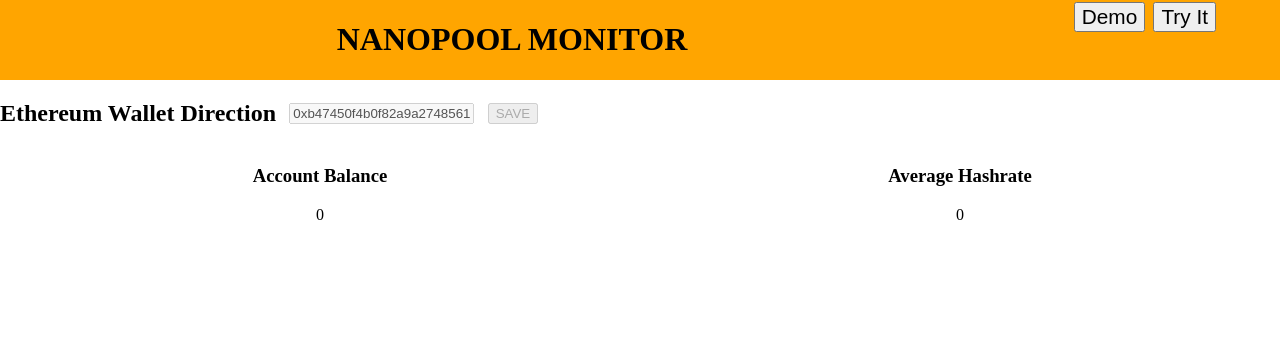
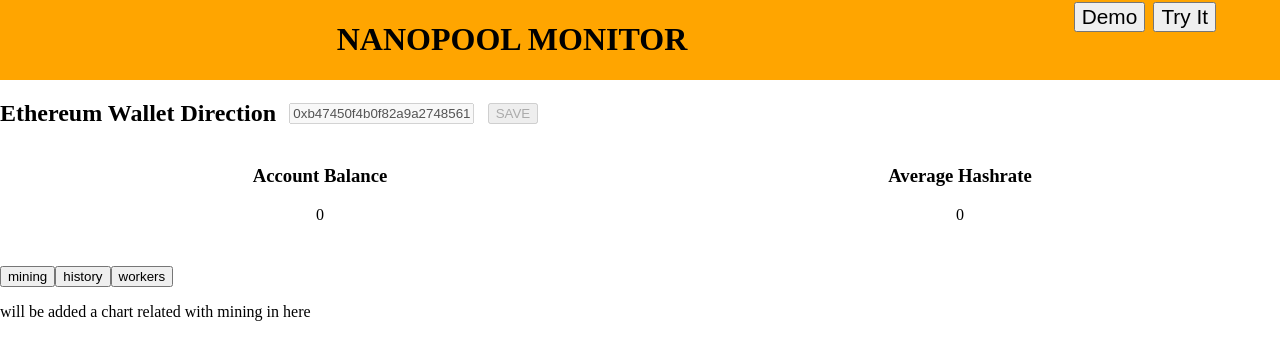
Before and after one commit to JuanOrtiz9492/twitchWebApp, a React (Create React App) app: page /demo in a window 1280 px wide. Shown: the top 360 px of the page. Built offline with nearby package versions, Linux system fonts and the light colour scheme; no server answers.

Commit message:
created AgrupedView and GeneralStats, thouse components allows to display diferent data that will be recived via ajax

```diff
--- a/src/components/GeneralStats.js
+++ b/src/components/GeneralStats.js
@@ -0,0 +1,27 @@
+import React from 'react'
+import AgrupedView from '../uiComponents/AgrupedView'
+class GeneralStats extends React.Component{
+
+    constructor(props){
+        super(props)
+        this.newView = this.newView.bind(this)
+    }
+
+    newView(index){
+        this.props.updateCurrentView(index)
+    }
+
+    render(){
+        return(
+            <React.Fragment>
+            <button onClick={()=>this.newView(0)}>mining</button>
+            <button onClick={()=>this.newView(1)}>history</button>
+            <button onClick={()=>this.newView(2)}>workers</button>
+            <AgrupedView typeOfView={this.props.typeOfView} text={this.props.typeOfView}/>
+            </React.Fragment>
+            /*getView(this.state.currentView,'mining')*/
+        )
+    }
+
+}
+export default GeneralStats
--- a/src/components/demo.js
+++ b/src/components/demo.js
@@ -3,6 +3,7 @@
 import Navbar from '../uiComponents/navBar'
 import WalletInfo from '../uiComponents/WalletInfo'
 import MinerStats from '../uiComponents/MinerStats'
+import GeneralStats from './GeneralStats'
 
 class Demo extends React.Component{
 
@@ -14,9 +15,12 @@
             hashRate:0,
             walletDir:"0xb47450f4b0f82a9a2748561c6a3f8a781498e2da",
             walletType:"Ethereum",
+            views:["mining","history","workers"],
+            currentView:"mining"
         }
         this.updateBalance = this.updateBalance.bind(this);
         this.updateHashRate = this.updateHashRate.bind(this);
+        this.updateCurrentView = this.updateCurrentView.bind(this)
     }
     componentDidMount(){
         axios.get('https://api.nanopool.org/v1/eth/balance/'+this.state.walletDir).then((response)=>{
@@ -42,7 +46,13 @@
         console.log("hashRate",newHashRate)
         this.setState({hashRate:newHashRate})
     }
-
+    updateCurrentView(index) {
+        this.setState((prevState)=>{
+            return{
+                currentView: prevState.views[index]
+            }
+        });
+    }
     render(){
     return(
         <React.Fragment>
@@ -52,7 +62,7 @@
                         walletDir={this.state.walletDir}
             />
             <MinerStats balance={this.state.balance} hashRate={this.state.hashRate}/>
-
+            <GeneralStats updateCurrentView={this.updateCurrentView} typeOfView={this.state.currentView}/>
         </React.Fragment>
     )
     }
--- /dev/null
+++ b/src/uiComponents/AgrupedView.js
@@ -0,0 +1,22 @@
+import React from 'react'
+import MiningChart from '../uiComponents/MinigChart'
+import MiningHistory from '../uiComponents/MiningHistory'
+import MiningWorkers from '../uiComponents/MiningWorkers'
+
+const AgrupedView =(props)=>{
+    let viewReturned
+    const view={
+
+        'mining':  ()=><MiningChart text={props.text}/>,
+        'history': ()=><MiningHistory text={props.text}/>,
+        'workers': ()=><MiningWorkers text={props.text}/>
+
+        }
+    if(view[props.typeOfView]){
+        viewReturned = view[props.typeOfView]()
+    }else{
+        viewReturned = null
+    }
+    return viewReturned
+}
+export default AgrupedView
--- /dev/null
+++ b/src/uiComponents/MinigChart.js
@@ -0,0 +1,7 @@
+import React from 'react'
+const MiningChart = (props)=>{
+    return(
+        <p>will be added a chart related with {props.text} in here</p>
+    );
+}
+export default MiningChart
--- /dev/null
+++ b/src/uiComponents/MiningHistory.js
@@ -0,0 +1,7 @@
+import React from 'react'
+const MiningHistory = (props)=>{
+    return(
+        <p>will be added a chart related with {props.text} in here</p>
+    );
+}
+export default MiningHistory
--- /dev/null
+++ b/src/uiComponents/MiningWorkers.js
@@ -0,0 +1,7 @@
+import React from 'react'
+const MiningWorkers = (props)=>{
+    return(
+        <p>will be added a chart related with {props.text} in here</p>
+    );
+}
+export default MiningWorkers
```
